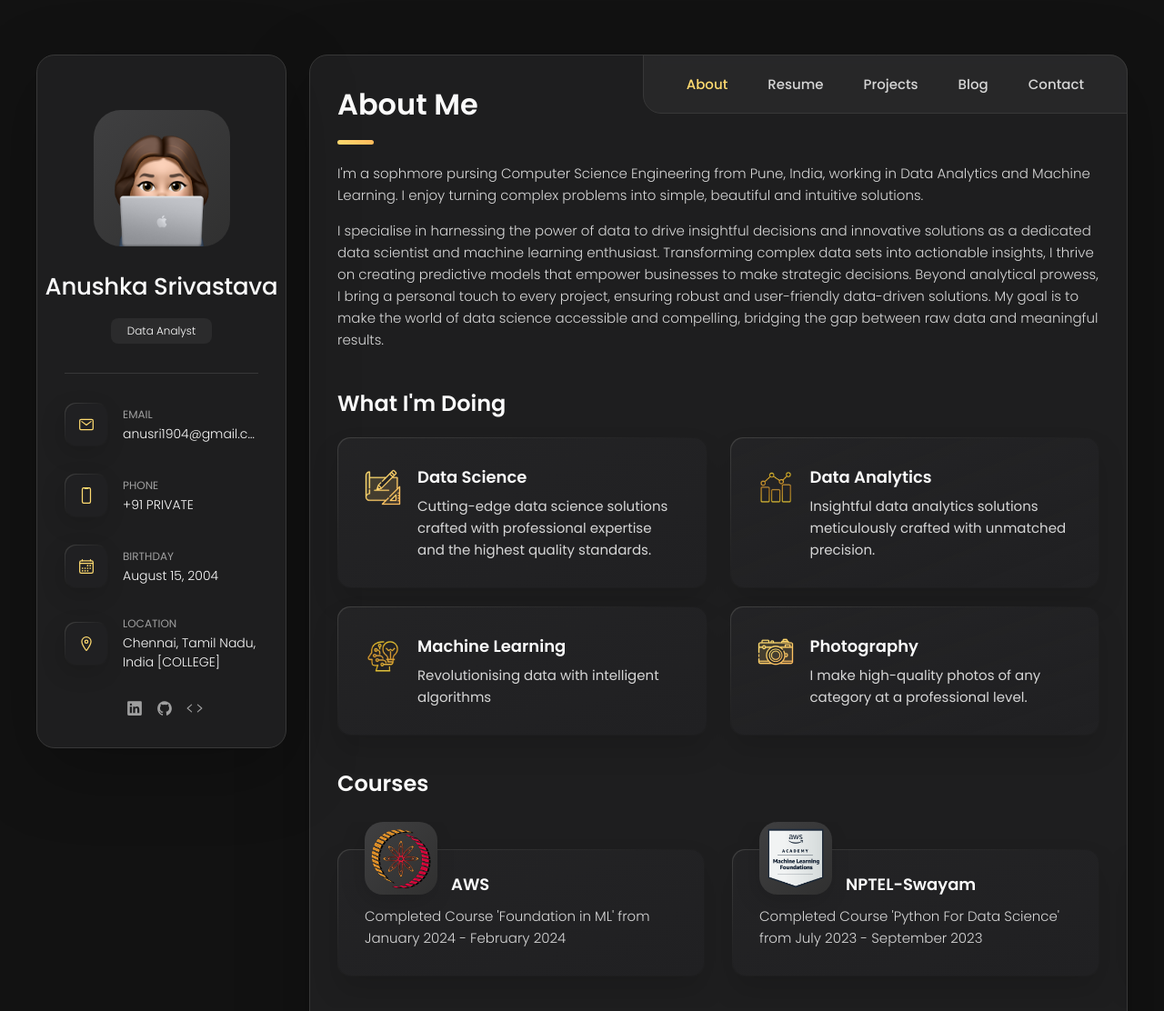
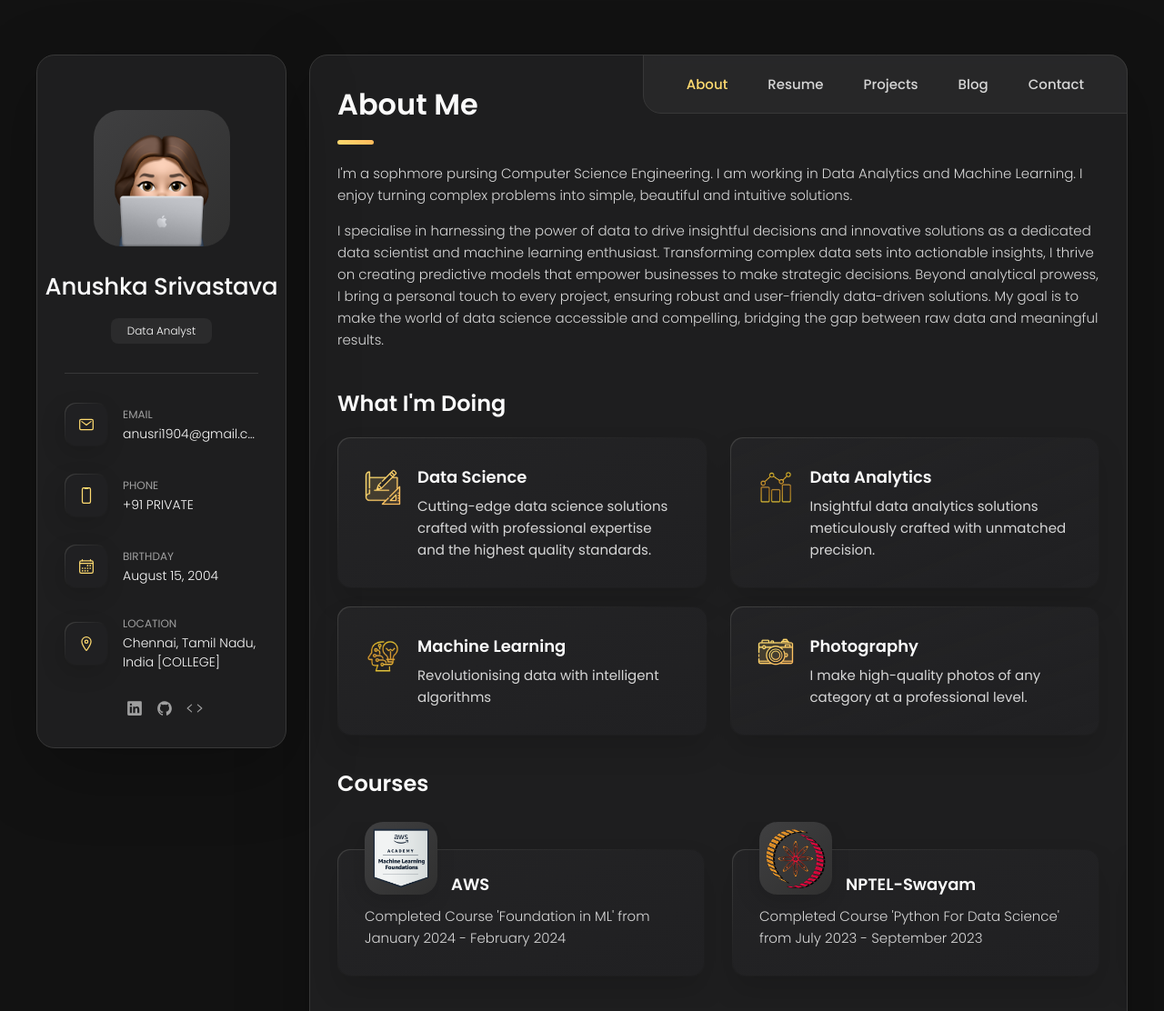
Before and after one commit to kuhu42/portfolio, a plain HTML site: page index.html in a window 1280 px wide. Shown: the top 1112 px of the page at 91% size. Drawn offline with nearby package versions, Linux system fonts and the light colour scheme.

Commit message:
Update index.html

```diff
--- a/index.html
+++ b/index.html
@@ -218,10 +218,9 @@ Feel free to edit the HTML and CSS to make it your own. You can also check the R
 
         <section class="about-text">
           <p>
-            I'm a sophmore pursing Computer Science Engineering from Pune, India, working in Data Analytics and Machine
+            I'm a sophmore pursing Computer Science Engineering. I am working in Data Analytics and Machine
             Learning.
-            I enjoy
-            turning complex problems into simple, beautiful and intuitive solutions.
+            I enjoy turning complex problems into simple, beautiful and intuitive solutions.
           </p>
 
           <p>
@@ -331,7 +330,7 @@ Feel free to edit the HTML and CSS to make it your own. You can also check the R
               <div class="content-card" data-testimonials-item>
 
                 <figure class="testimonials-avatar-box">
-                  <img src="./assets/images/logo1.png" alt="Daniel lewis" width="60" data-testimonials-avatar>
+                  <img src="./assets/images/aws1.png" alt="Daniel lewis" width="60" data-testimonials-avatar>
                 </figure>
 
                 <h4 class="h4 testimonials-item-title" data-testimonials-title>AWS</h4>
@@ -348,7 +347,7 @@ Feel free to edit the HTML and CSS to make it your own. You can also check the R
               <div class="content-card" data-testimonials-item>
 
                 <figure class="testimonials-avatar-box">
-                  <img src="./assets/images/aws1.png" alt="Daniel lewis" width="60" data-testimonials-avatar>
+                  <img src="./assets/images/logo1.png" alt="Daniel lewis" width="60" data-testimonials-avatar>
                 </figure>
 
                 <h4 class="h4 testimonials-item-title" data-testimonials-title>NPTEL-Swayam</h4>
```
